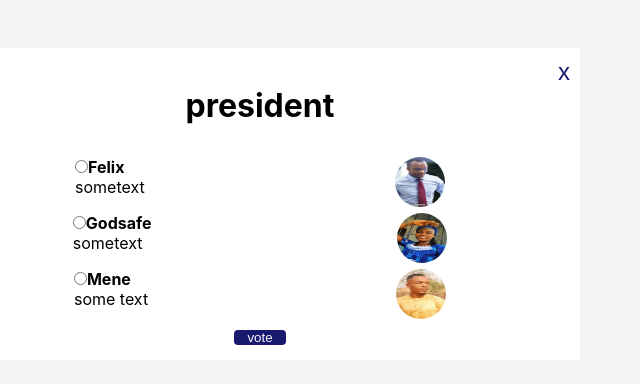
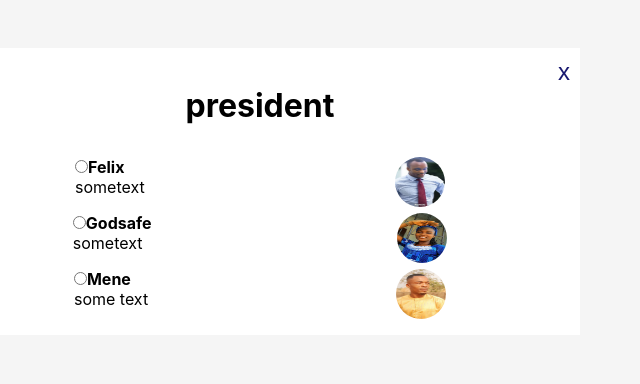
Before and after one commit to felixsunyk/VoteXpress, a React (Create React App) app: page /Voting in a window 1280 px wide. Shown: the top 384 px of the page, without its empty margins (380-1020 px from the left). Built offline with nearby package versions, Linux system fonts and the light colour scheme.

Commit message:
feature(thanks file):edited the thanks file to make it user friendly

```diff
--- a/src/App.js
+++ b/src/App.js
@@ -6,6 +6,7 @@ import Voting from './component/voter/Voting';
 import Result from './component/voter/Result';
 import Instruction from './component/voter/Instruction';
 import Home from './component/voter/Home';
+import Thanks from './component/voter/Thanks';
 
 import { BrowserRouter as Router, Route, Routes } from 'react-router-dom';
 function App() {
@@ -19,6 +20,7 @@ function App() {
           <Route path="/Voting" element={<Voting />} />
           <Route path="/Advice" element={<Advice />} />
           <Route path="/Result" element={<Result />} />
+          <Route path="/Thanks" element={<Thanks />} />
           <Route path="/Instruction" element={<Instruction />} />
         </Routes>
       </Router>
--- /dev/null
+++ b/src/component/style/Thanks.css
@@ -0,0 +1,17 @@
+* {
+    padding: 0;
+    margin: 0;
+    box-sizing: border-box;
+}
+.successful-vote {
+    display: flex;
+    justify-content: center;
+    align-items: center;
+    height: 100vh;
+    text-align: center;
+    padding: 20px;
+    box-sizing: border-box;
+}
+.submition {
+    font-size: 2rem;
+}
--- a/src/component/voter/Thanks.js
+++ b/src/component/voter/Thanks.js
@@ -0,0 +1,24 @@
+import React, { useEffect } from "react";
+import '../style/Thanks.css';
+import { useNavigate } from "react-router-dom";
+
+
+
+
+const Thanks = ()=>{
+    const navigate = useNavigate()
+
+    useEffect (() => {
+        const timer = setTimeout(() => {
+            navigate("/");
+        }, 3000);
+        return()=>clearTimeout(timer)
+    },[navigate]);
+
+    return(
+        <div className="successful-vote">
+            <h2 className="submition"> Vote successfully submitted. <span>👍</span></h2>
+        </div>
+    )
+}
+export default Thanks;
--- a/src/component/voter/Voting.js
+++ b/src/component/voter/Voting.js
@@ -64,8 +64,9 @@ const Voting = () =>{
 
     const handleVote = () => {
 
-        const selectedCandidateName = person.find((user) => user.id === selectedCandidate)?.name;
-        navigate("/result", { state: { name: selectedCandidateName, position: "president" } });
+        const selectedCandidateName = person.find((user) =>
+        user.id === selectedCandidate)?.name;
+        navigate("/Thanks", { state: { name: selectedCandidateName, position: "president" } });
     };
 
 
@@ -90,9 +91,9 @@ const Voting = () =>{
             </div>
 
             ))}
-            <div className="vote-btn">
-                <button className="btn" disabled={!setSelectedCandidate} onClick={handleVote}>vote</button>
-            </div>
+
+                {selectedCandidate ? <div className="vote-btn"><button className="btn" onClick={handleVote}>vote</button></div> : null}
+
         </div>
     );
 };
```
